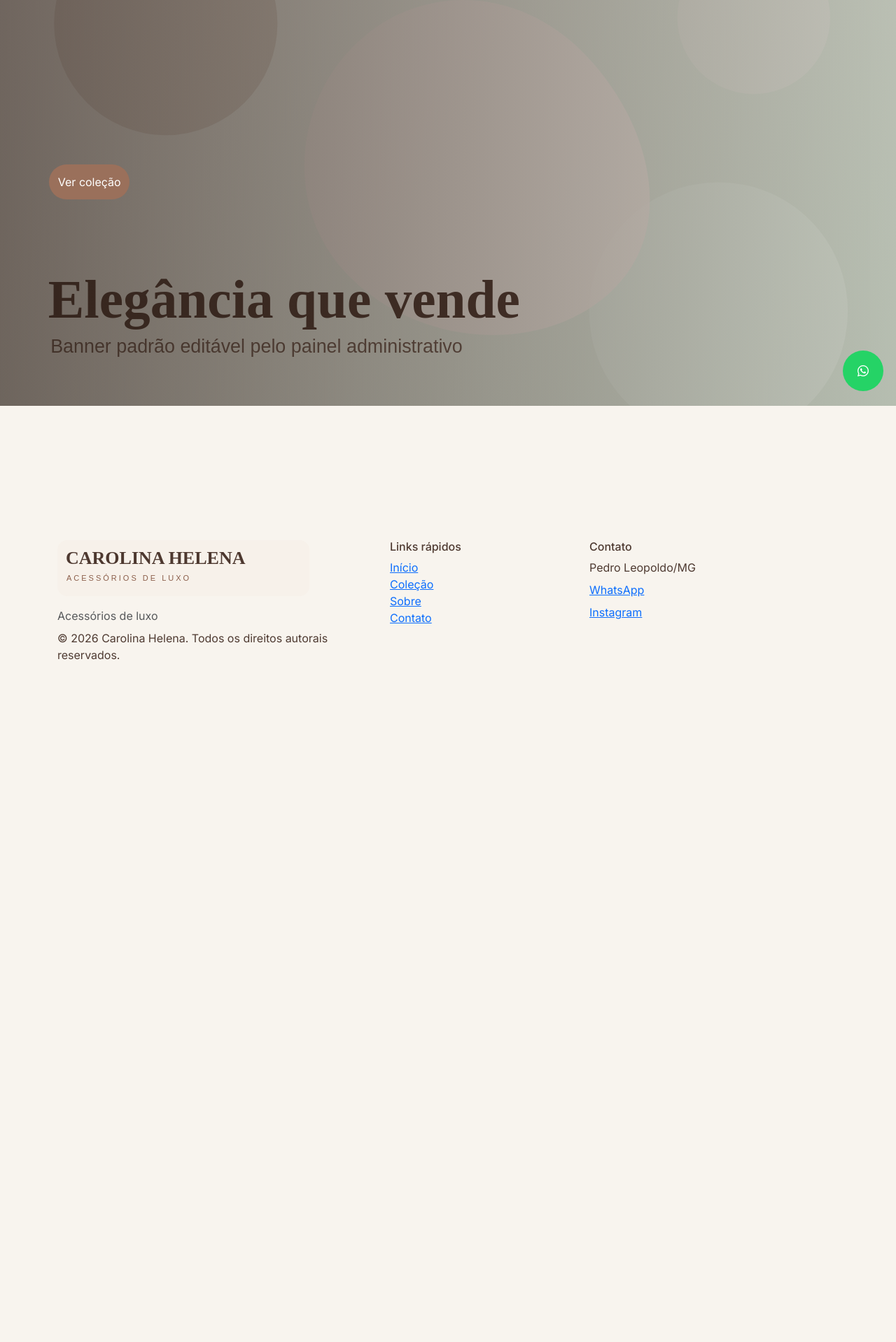
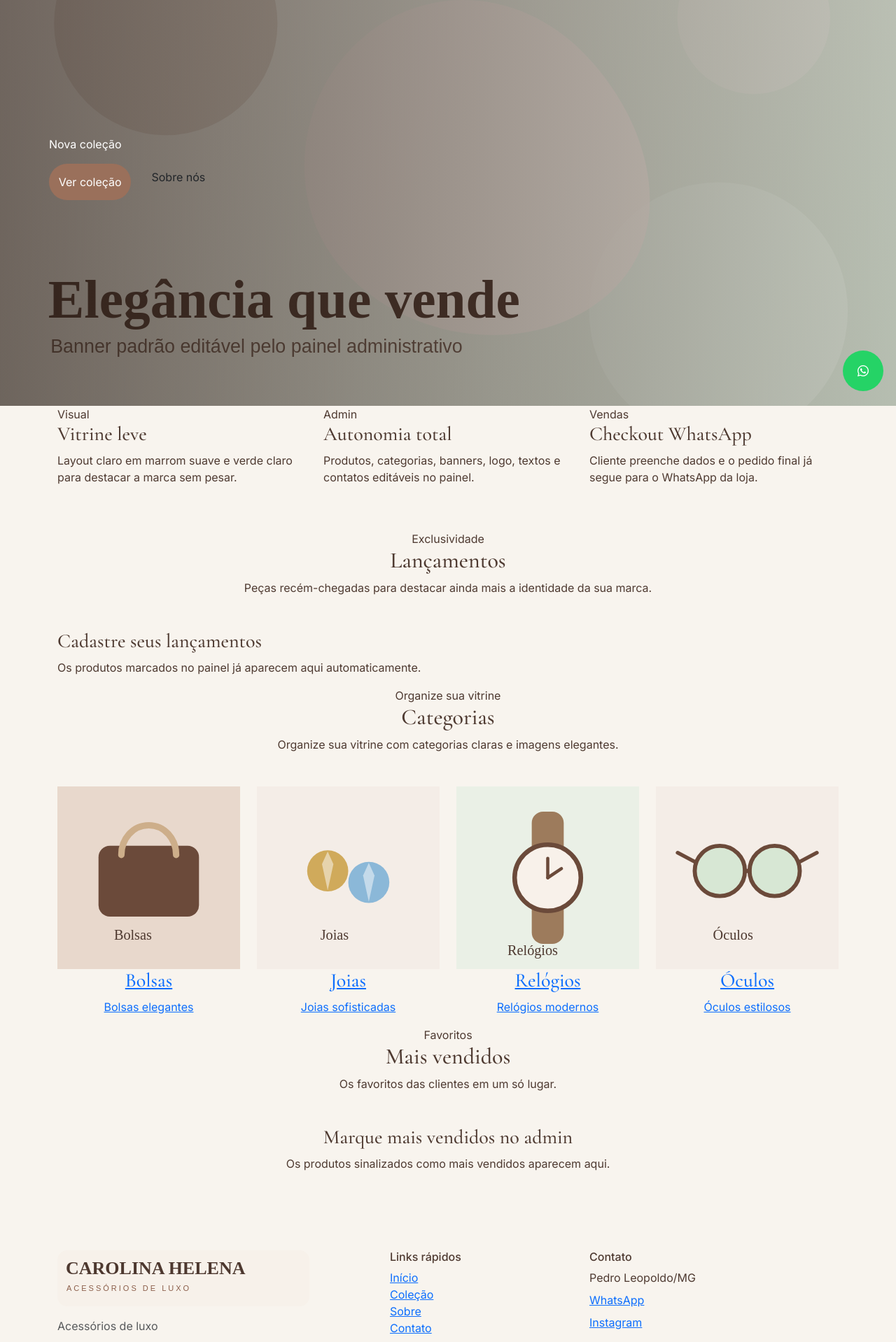
Before and after one commit to gabrieldigitalsales-del/carolina-helena, a Flask app: template templates/home.html in a window 1280 px wide. Shown: the part 223-2141 px from the top of the page at 70% size. Before the commit the page ends 1166 px from the top, so only its background shows below. Run offline with Flask 3, Linux system fonts and the light colour scheme; the template is opened without the code that fills it: values that come from a table or form of the project are taken from there, others are empty; data comes from the database, SQL or seed files in the repository; parts of the project's set-up code (start-up, migrations or seed data) failed here and were passed over.

Commit message:
Atualizar o home.html

```diff
--- a/templates/home.html
+++ b/templates/home.html
@@ -1,87 +1,130 @@
 {% extends 'base.html' %}
 {% block title %}{{ site.store_name }} | Início{% endblock %}
-
 {% block content %}
 
 <section class="hero-section">
     {% if banners %}
     <div id="heroCarousel" class="carousel slide" data-bs-ride="carousel">
-
         <div class="carousel-inner">
             {% for banner in banners %}
             <div class="carousel-item {% if loop.first %}active{% endif %}">
-
                 <div class="hero-banner">
-
-                    <img src="{{ url_for('static', filename=banner.image) }}"
-                         class="hero-image"
-                         alt="{{ banner.title }}">
-
+                    <img src="{{ url_for('static', filename=banner.image) }}" alt="{{ banner.title }}" class="hero-image">
                     <div class="hero-overlay"></div>
-
                     <div class="container hero-content">
+                        <span class="section-kicker text-white">{{ site.hero_kicker }}</span>
                         <h1>{{ banner.title }}</h1>
                         <p>{{ banner.subtitle }}</p>
-
-                        <div class="d-flex gap-3 flex-wrap">
-                            <a href="{{ banner.button_link }}" class="btn-primary-custom">
-                                {{ banner.button_text }}
-                            </a>
+                        <div class="d-flex gap-3 flex-wrap mb-4">
+                            <a href="{{ banner.button_link }}" class="btn btn-primary-custom">{{ banner.button_text }}</a>
+                            <a href="{{ url_for('about') }}" class="btn btn-soft-custom">Sobre nós</a>
                         </div>
+                     </div>
                     </div>
-
                 </div>
-
             </div>
             {% endfor %}
         </div>
-
+        {% if banners|length > 1 %}
+        <button class="carousel-control-prev" type="button" data-bs-target="#heroCarousel" data-bs-slide="prev">
+            <span class="carousel-control-prev-icon"></span>
+        </button>
+        <button class="carousel-control-next" type="button" data-bs-target="#heroCarousel" data-bs-slide="next">
+            <span class="carousel-control-next-icon"></span>
+        </button>
+        {% endif %}
     </div>
     {% endif %}
-</section>
-
-<section class="container py-5">
-
-    <div class="row g-4">
+</section>  <section class="section-space bg-soft">
+    <div class="container">
+        <div class="row g-4 mb-5">
+            <div class="col-md-4">
+                <div class="feature-card">
+                    <span class="section-kicker">Visual</span>
+                    <h3>Vitrine leve</h3>
+                    <p>Layout claro em marrom suave e verde claro para destacar a marca sem pesar.</p>
+                </div>
+            </div>
+            <div class="col-md-4">
+                <div class="feature-card">
+                    <span class="section-kicker">Admin</span>
+                    <h3>Autonomia total</h3>
+                    <p>Produtos, categorias, banners, logo, textos e contatos editáveis no painel.</p>
+                </div>
+            </div>
+            <div class="col-md-4">
+                <div class="feature-card">
+                    <span class="section-kicker">Vendas</span>
+                    <h3>Checkout WhatsApp</h3>
+                    <p>Cliente preenche dados e o pedido final já segue para o WhatsApp da loja.</p>
+                </div>
+            </div>
+        </div>  <div class="text-center">
+        <span class="section-kicker">Exclusividade</span>
+        <h2 class="section-title">{{ site.home_launches_title }}</h2>
+        <p class="section-subtitle">{{ site.home_launches_subtitle }}</p>
+    </div>
+    <div class="row g-4 mt-4">
         {% for product in launches %}
         <div class="col-12 col-md-6 col-lg-3">
-
-            <div class="product-card">
-
-                <a href="{{ url_for('product_detail', slug=product.slug) }}" class="product-image-link">
-
-                    <div class="product-thumb-wrap">
-                        <img src="{{ url_for('static', filename=product.image or 'images/default.png') }}"
-                             class="product-image"
-                             alt="{{ product.name }}">
-                    </div>
-
-                </a>
-
-                <div class="product-body">
-
-                    <h3>{{ product.name }}</h3>
-
-                    <p class="product-text">
-                        {{ product.description[:80] }}
-                    </p>
-
-                    <div class="current-price">
-                        R$ {{ "%.2f"|format(product.price) }}
-                    </div>
-
-                    <a href="#" class="btn-primary-custom">
-                        Adicionar ao carrinho
-                    </a>
-
-                </div>
-
+            {% include 'partials/product_card.html' %}
+        </div>
+        {% else %}
+        <div class="col-12">
+            <div class="empty-block">
+                <h3>Cadastre seus lançamentos</h3>
+                <p>Os produtos marcados no painel já aparecem aqui automaticamente.</p>
             </div>
-
         </div>
         {% endfor %}
     </div>
+</div>
 
+</section>  <section class="section-space">
+    <div class="container text-center">
+        <span class="section-kicker">Organize sua vitrine</span>
+        <h2 class="section-title">{{ site.home_categories_title }}</h2>
+        <p class="section-subtitle">{{ site.home_categories_subtitle }}</p>
+        <div class="row g-4 mt-4">
+            {% for category in categories %}
+            <div class="col-6 col-lg-3">
+                <a href="{{ url_for('collection', categoria=category.slug) }}" class="category-card">
+                    <div class="category-thumb">
+                        <img src="{{ url_for('static', filename=category.image or 'images/category-default.svg') }}" alt="{{ category.name }}">
+                    </div>
+                    <h3>{{ category.name }}</h3>
+                    {% if category.description %}<p>{{ category.description }}</p>{% endif %}
+                </a>
+            </div>
+            {% else %}
+            <div class="col-12">
+                <div class="empty-block">
+                    <h3>Nenhuma categoria cadastrada</h3>
+                    <p>Crie categorias pelo painel para montar sua vitrine.</p>
+                </div>
+            </div>
+            {% endfor %}
+        </div>
+    </div>
+</section>  <section class="section-space bg-soft-green">
+    <div class="container text-center">
+        <span class="section-kicker">Favoritos</span>
+        <h2 class="section-title">{{ site.home_best_sellers_title }}</h2>
+        <p class="section-subtitle">{{ site.home_best_sellers_subtitle }}</p>
+        <div class="row g-4 mt-4">
+            {% for product in best_sellers %}
+            <div class="col-12 col-md-6 col-lg-3">
+                {% include 'partials/product_card.html' %}
+            </div>
+            {% else %}
+            <div class="col-12">
+                <div class="empty-block">
+                    <h3>Marque mais vendidos no admin</h3>
+                    <p>Os produtos sinalizados como mais vendidos aparecem aqui.</p>
+                </div>
+            </div>
+            {% endfor %}
+        </div>
+    </div>
 </section>
-
 {% endblock %}
```
